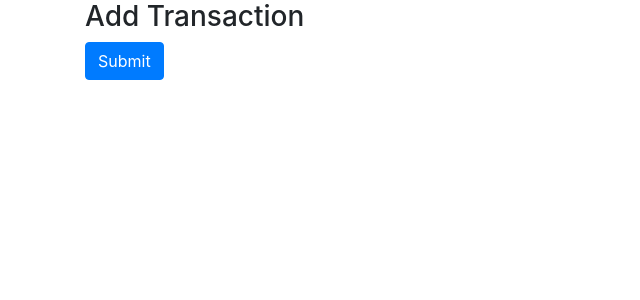
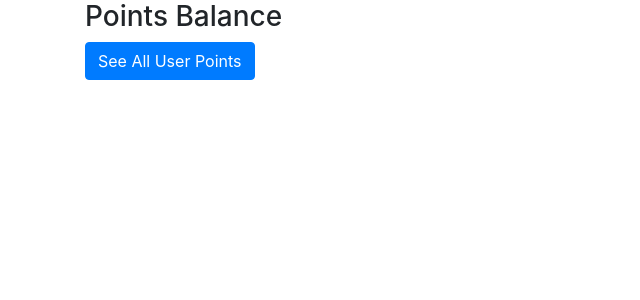
Before and after one commit to villalobos98/Fetch, a Flask app: page /points_balance/ in a window 1280 px wide. Shown: the top 300 px of the page, without its empty margins (0-640 px from the left). Run offline with Flask 2, Linux system fonts and the light colour scheme; some libraries are stand-ins or nearby versions.

Commit message:
- Mistakes on points_balance_view.html now fixed

```diff
--- a/templates/points_balance_view.html
+++ b/templates/points_balance_view.html
@@ -2,7 +2,7 @@
 <html lang="en">
 <head>
     <meta charset="UTF-8">
-    <title>Add Transaction</title>
+    <title>Points Balance</title>
     <link rel="stylesheet"
           href="https://maxcdn.bootstrapcdn.com/bootstrap/4.0.0/css/bootstrap.min.css"
           integrity="sha384-Gn5384xqQ1aoWXA+058RXPxPg6fy4IWvTNh0E263XmFcJlSAwiGgFAW/dAiS6JXm"
@@ -10,10 +10,10 @@
 </head>
 <body>
 <div class="container">
-    <h3 class="title">Add Transaction</h3>
+    <h3 class="title">Points Balance</h3>
     <div class="box">
         <form method="POST" action="/points_balance/">
-            <button class="btn btn-primary" type="submit">Submit</button>
+            <button class="btn btn-primary" type="submit">See All User Points</button>
         </form>
     </div>
 </div>
```
